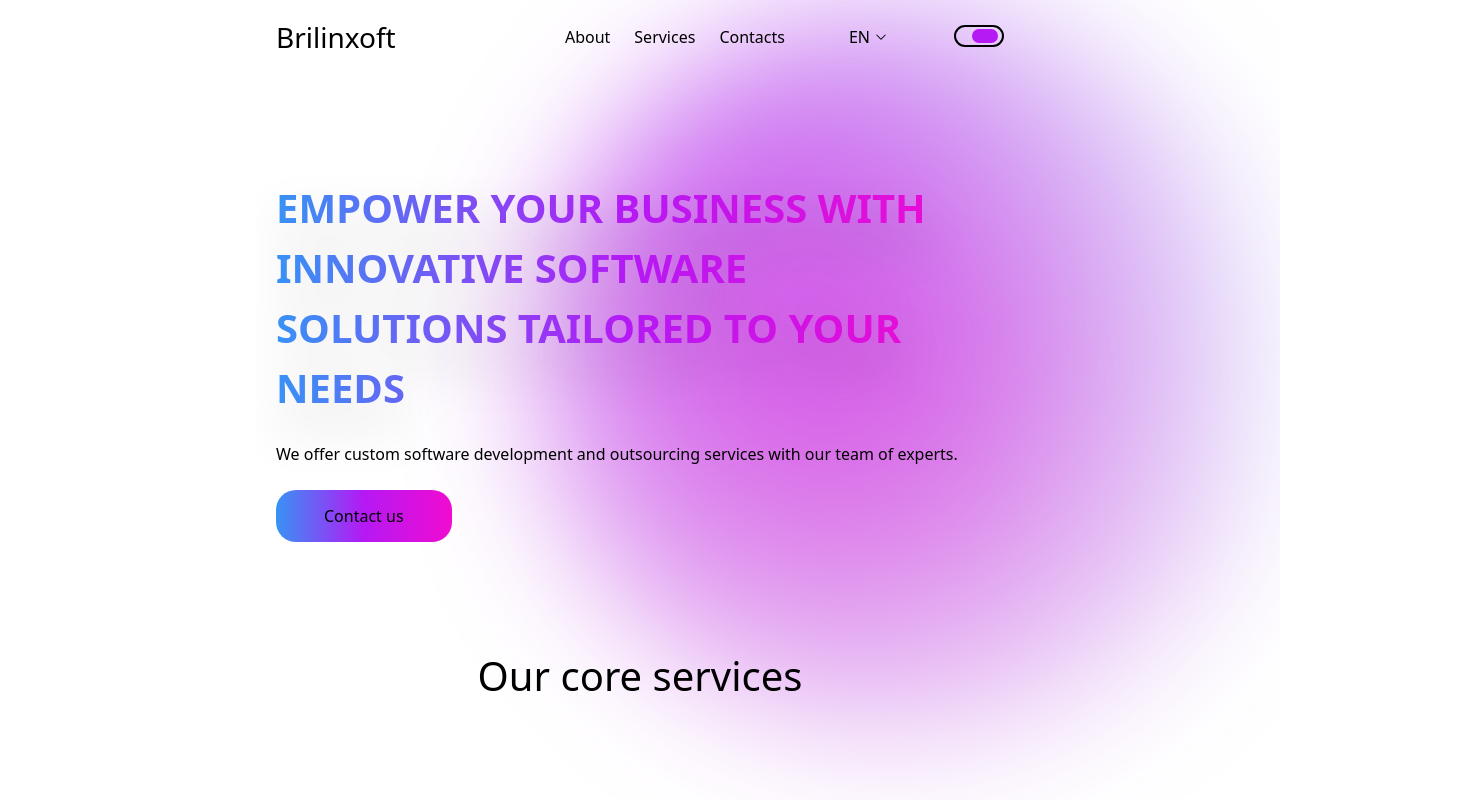
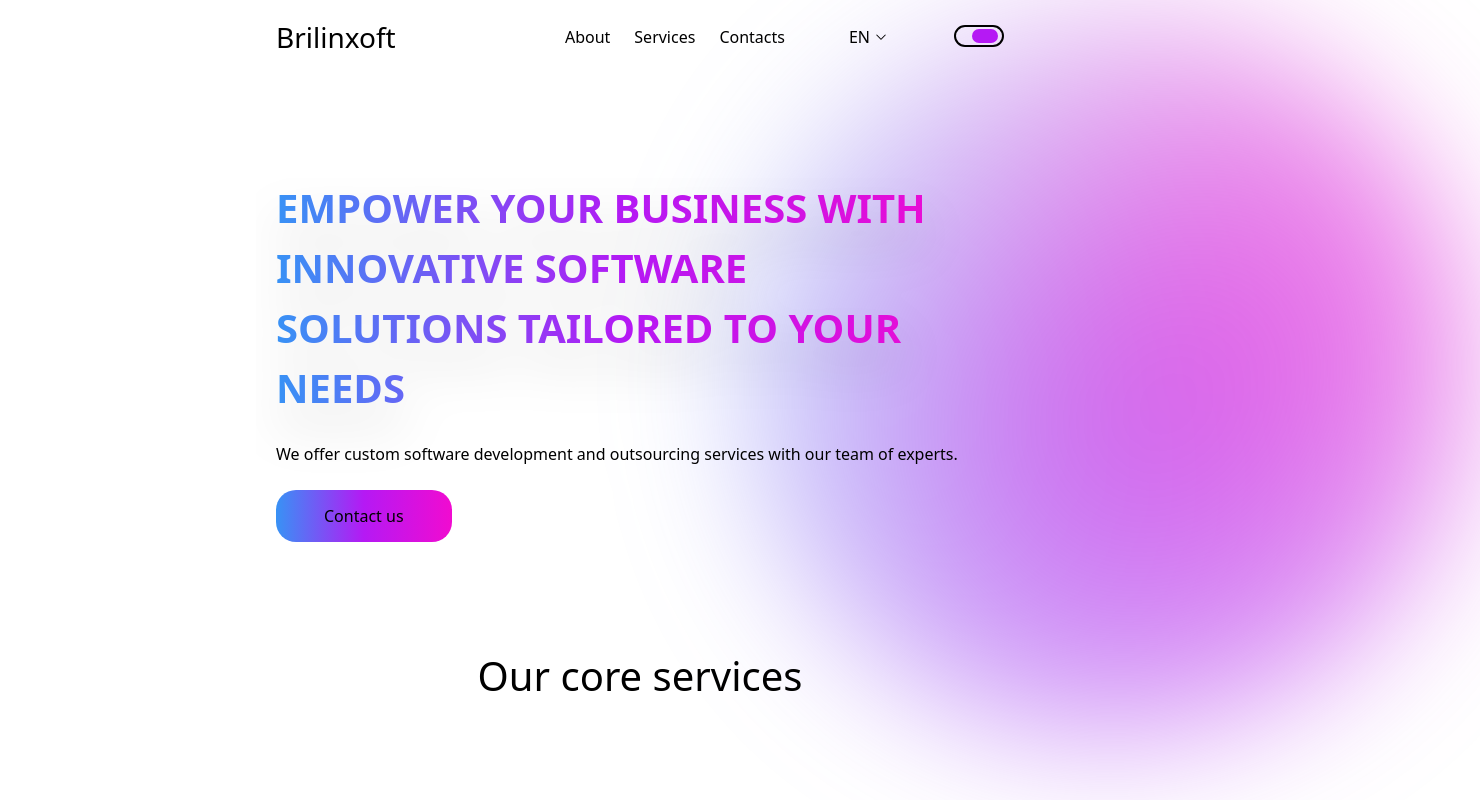
Before and after one commit to luckeryouknow/brilinxoft, a Next.js app: page / in a window 1280 px wide. Shown: the top 800 px of the page, 1480 px wide, since content can reach past the window. Built offline with nearby package versions, Linux system fonts and the light colour scheme.

Commit message:
fixed memory leak

```diff
--- a/next.config.mjs
+++ b/next.config.mjs
@@ -1,4 +1,6 @@
 /** @type {import('next').NextConfig} */
-const nextConfig = {};
+const nextConfig = {
+
+};
 
 export default nextConfig;
--- a/src/app/globals.css
+++ b/src/app/globals.css
@@ -2,9 +2,12 @@
 @tailwind components;
 @tailwind utilities;
 
+html {
+  overflow-x: hidden;
+}
+
 body {
   position: relative;
-  overflow-x: hidden;
 }
 
 .swiper {
--- a/src/modules/ourTeam/components/OurTeamSlider.tsx
+++ b/src/modules/ourTeam/components/OurTeamSlider.tsx
@@ -41,7 +41,7 @@ export default function OurTeamSLider () {
       >
         {teamArray.map((teamElem) => (
           <SwiperSlide className="rouded-[20px]" key={teamElem.name}>
-            <Image src={person} alt='person' width={200} height={400} />
+            <Image src={person} alt='person' width={200} height={400} unoptimized />
             <div className="absolute bottom-0 flex flex-col w-full py-2 gap-1 rounded-[20px] bg-gradient-to-r from-[#3892F5FF] via-[#B519F4FF] to-[#F10BD0FF] text-center">
               <h3 className="text-[24px]">{teamElem.name}</h3>
               <p>{teamElem.position}</p>
--- a/src/modules/whoWeAre/WhoWeAre.tsx
+++ b/src/modules/whoWeAre/WhoWeAre.tsx
@@ -11,7 +11,7 @@ export default function WhoWeAre () {
             <span className="text-transparent bg-clip-text bg-gradient-to-r from-[#3892F5FF] via-[#B519F4FF] to-[#F10BD0FF]"> quality result</span>, demonstrating flexibility in ways to achieve it
           </h2>
         </div>
-        <Blob styles="!top-1/2" small={true} />
+        <Blob styles="!top-1/2 !right-0" small={true} />
       </Container>
     </Section>
   )
--- a/src/shared/components/Blob/Blob.tsx
+++ b/src/shared/components/Blob/Blob.tsx
@@ -3,43 +3,9 @@
 import { useEffect, useState } from "react";
 
 export default function Blob ({ styles, small }: { styles?: string, small: boolean }) {
-  const [circlesPositions, setCirclePositions] = useState(
-  small ? (
-    [
-      { x: 108, y: 192 },
-      { x: 213, y: 257 },
-      { x: 269, y: 140 },
-    ]
-  ) : (
-    [
-      { x: 216, y: 384 },
-      { x: 413, y: 517 },
-      { x: 538, y: 280 },
-    ]
-  )
-  );
-
-  useEffect(() => {
-    setInterval(() => {
-      if (small) {
-        setCirclePositions([
-          { x: Math.random() * 768, y: Math.random() * 768 },
-          { x: Math.random() * 768, y: Math.random() * 768 },
-          { x: Math.random() * 768, y: Math.random() * 768 },
-        ])
-      } else {
-        setCirclePositions([
-          { x: Math.random() * 748, y: Math.random() * 748 },
-          { x: Math.random() * 748, y: Math.random() * 748 },
-          { x: Math.random() * 748, y: Math.random() * 748 },
-        ]);
-      }
-    }, 3000);
-  });
-
   return (
     <svg
-      className={`absolute z-[-1] top-0 right-0 rounded-[50%] rotate-180 blur-3xl ${styles}`}
+      className={`absolute z-[-1] top-0 right-[-200px] rounded-[50%] transition-[10s ease-in-out] blur-3xl ${styles}`}
       xmlns="http://www.w3.org/2000/svg"
       width={`${small ? "384" : "748"}`}
       height={`${small ? "384" : "748"}`}
@@ -47,30 +13,39 @@ export default function Blob ({ styles, small }: { styles?: string, small: boole
     >
       <g filter="url(#a)">
         <circle
-          style={{ transition: "all 5s", borderRadius: "50%" }}
-          cx={`${circlesPositions[0].x}`}
-          cy={`${circlesPositions[0].y}`}
+          className="trantsition-[10s ease]"
+          cx="216"
+          cy="384"
           r="200"
           fill="#3892F5"
-        />
+        >
+          <animate attributeName="cx" values="216; 412; 533; 410; 216" dur="10s" repeatCount="indefinite" />
+          <animate attributeName="cy" values="384; 600; 793 826; 384" dur="10s" repeatCount="indefinite" />
+        </circle>
       </g>
       <g filter="url(#b)">
         <circle
-          style={{ transition: "all 5s", borderRadius: "50%" }}
-          cx={`${circlesPositions[1].x}`}
-          cy={`${circlesPositions[1].y}`}
+          className="trantsition-[10s ease]"
+          cx="413"
+          cy="517"
           fill="#B519F4"
           r="200"
-        />
+        >
+          <animate attributeName="cx" values="413; 222; 420; 525; 413" dur="10s" repeatCount="indefinite" />
+          <animate attributeName="cy" values="517; 715; 600; 628; 517" dur="10s" repeatCount="indefinite" />
+        </circle>
       </g>
       <g filter="url(#c)">
         <circle
-          style={{ transition: "all 5s", borderRadius: "50%" }}
-          cx={`${circlesPositions[2].x}`}
-          cy={`${circlesPositions[2].y}`}
+          className="trantsition-[10s ease]"
+          cx="538"
+          cy="280"
           r="200"
           fill="#F10BD0"
-        />
+        >
+          <animate attributeName="cx" values="538; 527; 301; 303; 538" dur="10s" repeatCount="indefinite" />
+          <animate attributeName="cy" values="280; 830; 903; 601; 280" dur="10s" repeatCount="indefinite" />
+        </circle>
       </g>
       <defs>
         <filter
```
